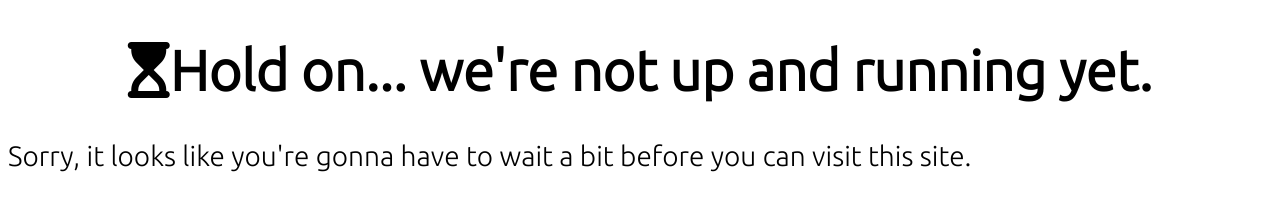
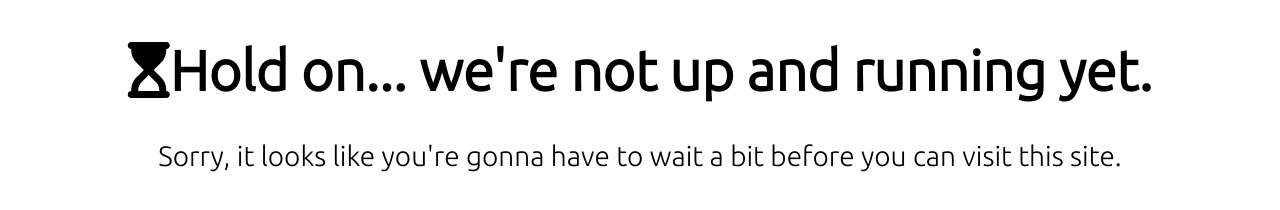
Before and after one commit to TheGamerWithMore-zz/countdown-pages, a plain HTML site: page index.html in a window 1280 px wide. Drawn offline with Linux system fonts and the light colour scheme.

Commit message:
Case sensitive.
Of course!

```diff
--- a/index.html
+++ b/index.html
@@ -13,4 +13,4 @@
 <script src="https://kit.fontawesome.com/8ab8c599fe.js" crossorigin="anonymous"></script>
 <body>
 <center> <h1> <i class="fa fa-hourglass-start"> </i></i>Hold on... we're not up and running yet. </h1> </center>
-<centre><p> Sorry, it looks like you're gonna have to wait a bit before you can visit this site. </p></centre>
+<center><p> Sorry, it looks like you're gonna have to wait a bit before you can visit this site. </p></center>
```
